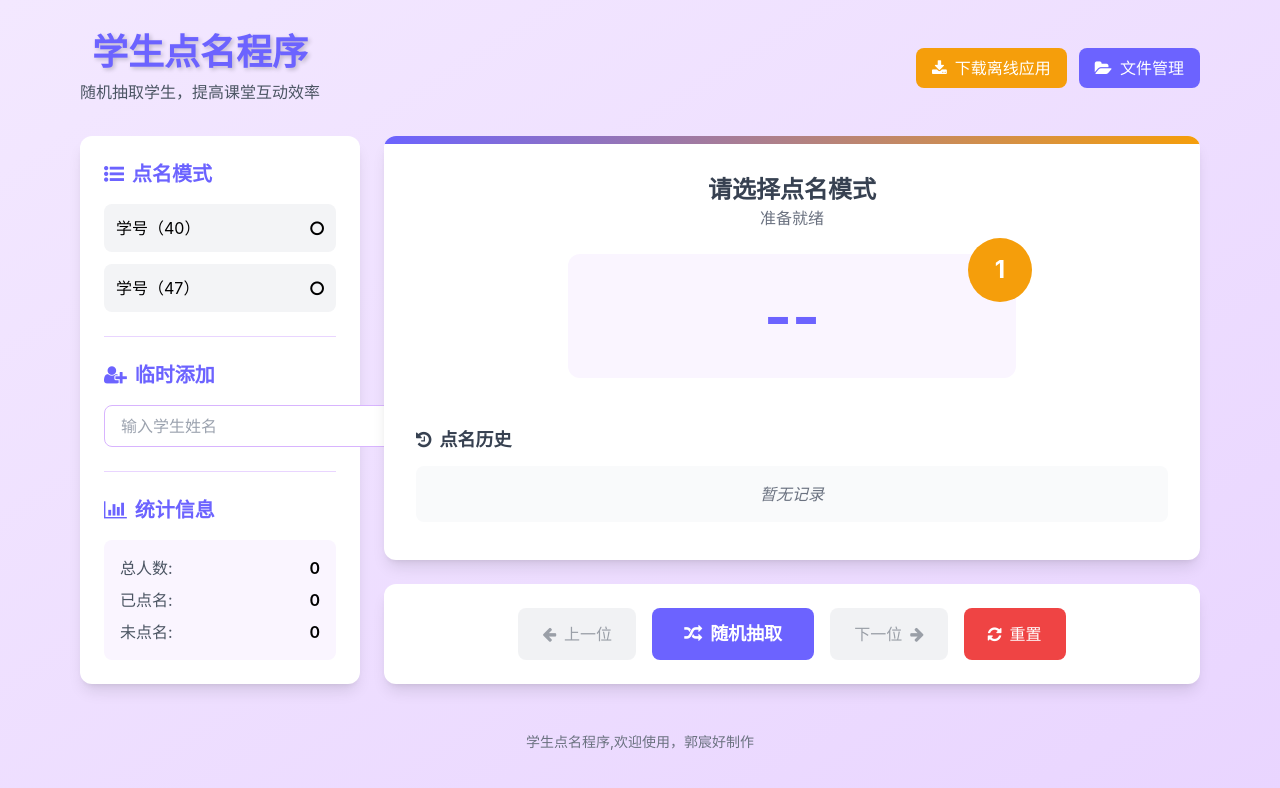
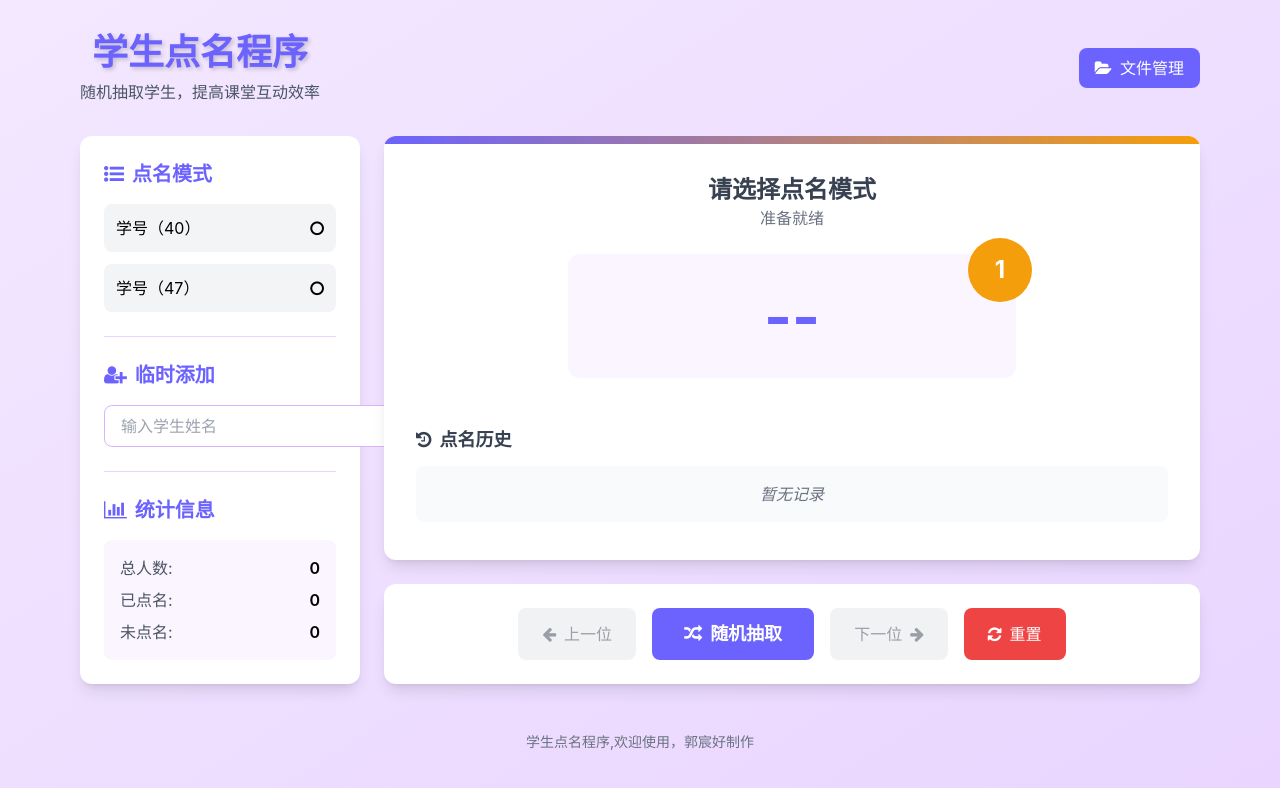
Before and after one commit to Andy5338hotmailcom/student_roll_call, a plain HTML site: page index.html in a window 1280 px wide. Drawn offline with nearby package versions, Linux system fonts and the light colour scheme.

Commit message:
Update index.html

```diff
--- a/index.html
+++ b/index.html
@@ -82,9 +82,6 @@
                 <p class="text-gray-600">随机抽取学生，提高课堂互动效率</p>
             </div>
             <div class="flex space-x-3">
-                <a href="/学生点名程序实验版本安装包.exe" class="inline-flex items-center px-4 py-2 bg-secondary text-white rounded-lg hover:bg-yellow-600 transition-colors">
-                    <i class="fa fa-download mr-2"></i>下载离线应用
-                </a>
                 <a href="file-manager.html" class="inline-flex items-center px-4 py-2 bg-primary text-white rounded-lg hover:bg-purple-700 transition-colors">
                     <i class="fa fa-folder-open mr-2"></i>文件管理
                 </a>
```
